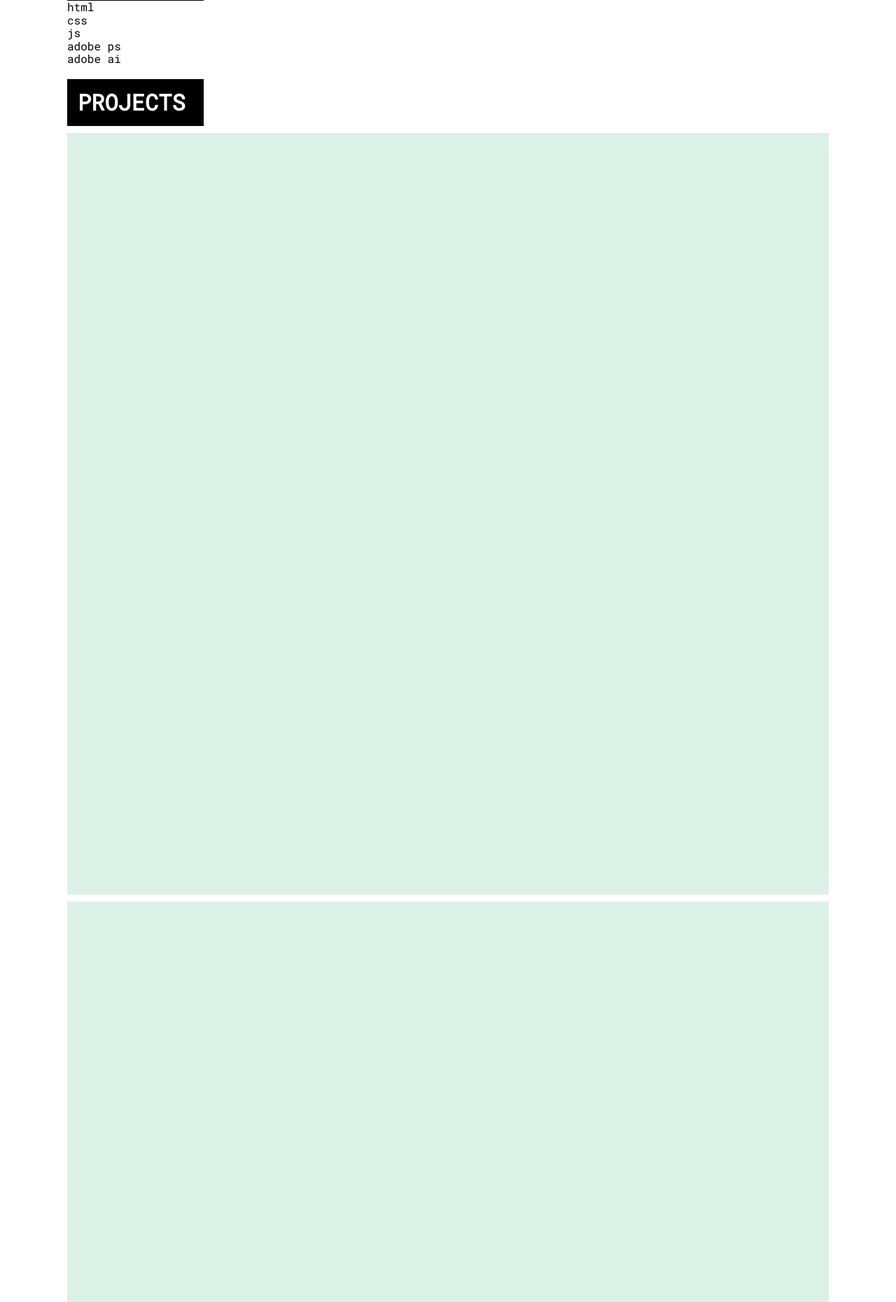
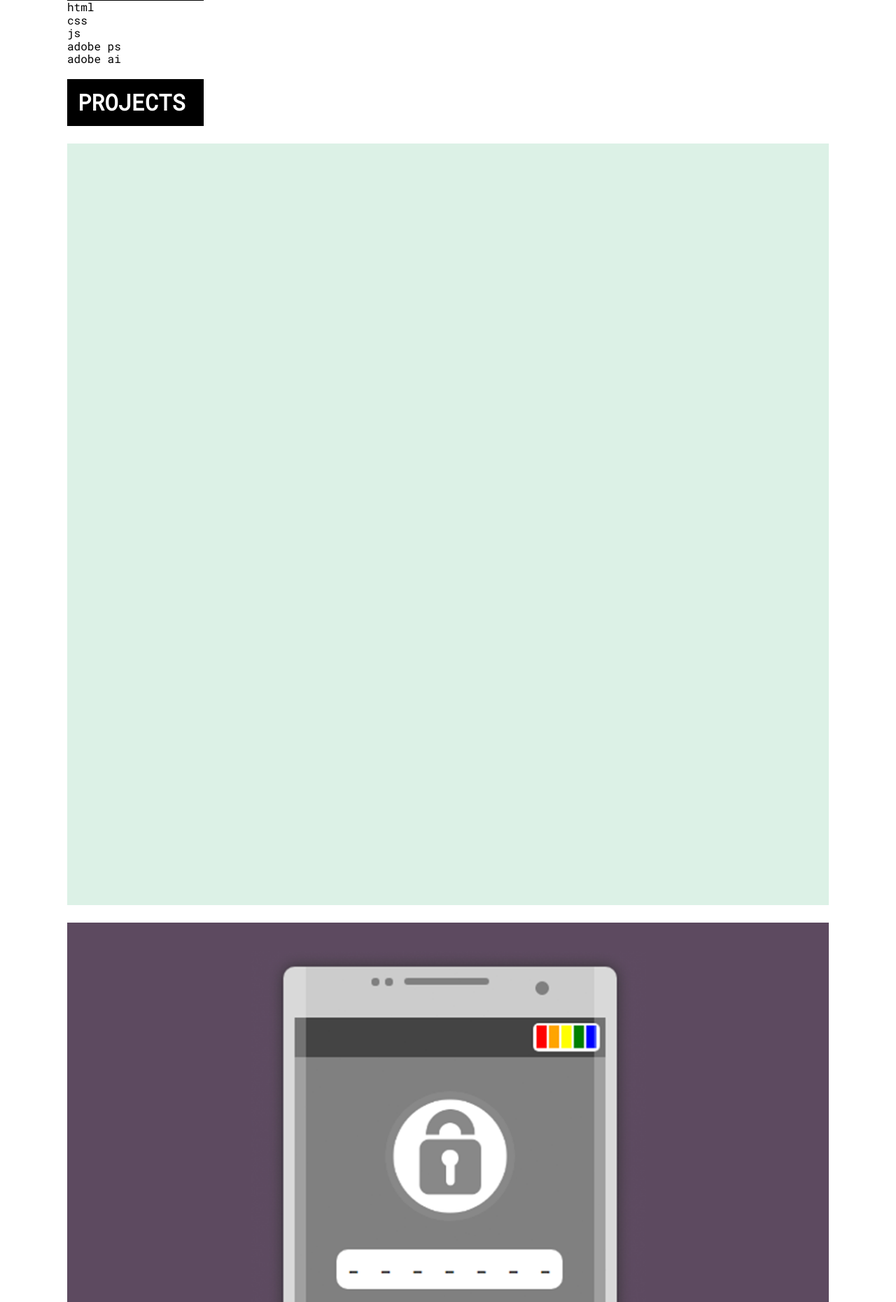
Before and after one commit to seokenny/seokenny2.github.io, a PHP site: page / in a window 1280 px wide. Shown: the part 932-2792 px from the top of the page at 70% size. Run offline with PHP 8.4, Linux system fonts and the light colour scheme.

Commit message:
Added animation and background projects/work

```diff
--- a/css/main.css
+++ b/css/main.css
@@ -116,7 +116,7 @@
 .work_tile {
 	width:100%;
 	padding-top:100%;
-	margin:10px 0;
+	margin:25px 0;
 	background-color:#dcf1e6;
 	display:block;
 	position:relative;
@@ -131,6 +131,33 @@
 	position:absolute;
 	text-align:center;
 	padding-top:115px;
+	font-size:2.5em;
+}
+
+.work_tile_slider {
+	background-color:rgba(0,0,0,.65);
+	height:100%;
+	width:100%;
+	position:absolute;
+	top:0;
+	color:white;
+	text-align:center;
+	padding-top:40%;
+	font-size:2em;
+}
+
+.guesser {
+	background-image:url("../images/guesserscreen.png");
+	background-size:cover;
+	background-repeat:no-repeat;
+	background-position:center;
+}
+
+.rugsusa {
+	background-image:url("../images/rugsusabackground.png");
+	background-size:cover;
+	background-repeat:no-repeat;
+	background-position:center;
 }
 
 /**TEST**/
--- a/index.html
+++ b/index.html
@@ -72,33 +72,28 @@
 <div class="section_row">
 	<h3 class="textboxer">PROJECTS</h3>
 	<!--Cookbook-->
-	<div class="work_tile work1 cookbook">
+<!-- 	<div class="work_tile work1 cookbook">
 		<a href="">
 			<h3 class="work_title">COOKBOOK<br><span class="work_descript">create a cookbook of three recipes using jquery.</span><br><div class="github_button"></div></h3>
 		</a>
+	</div> -->
+	<div class="work_tile work1 todo_list">
+		<h3 class="work_tile_slider todo_slider">TO DO LIST<br><span class="work_descript">to do list for tracking needs</span><br><div class="github_button"></div></h3>
 	</div>
 	<!--Guessing Game-->
 	<div class="work_tile work2 guesser">
-		<a href="">
-			<h3 class="work_title">GUESSING GAME<br><span class="work_descript">create a guessing game</span><br><div class="github_button"></div></h3>
-		</a>
-	</div>
-	<!--ONE ZERO THREE-->
-	<div class="work_tile work3 onezerothree">
-		<a href="">
-			<h3 class="work_title">ONE ZERO THREE<br><span class="work_descript">create a product page for a kickstarter</span><br><div class="github_button"></div></h3>
-		</a>
+		<h3 class="work_tile_slider guess_slider">GUESSING GAME<br><span class="work_descript">create a guessing game.</span><br><div class="github_button"></div></h3>
 	</div>
 </div>
 
 <!--Work History-->
 <div class="section_row">
 	<h3 class="textboxer">WORK HISTORY</h3>
+
 	<div class="work_tile work4 rugsusa">
-		<a href="https://rugsusa.com">
-			<h3 class="work_title">RUGS USA<br><span class="work_descript">front end web developer<br>august 2017 - january 2018</span><br><div class="github_button"></div></h3>
-		</a>
+		<h3 class="work_tile_slider rugsusa_slider">RUGS USA<br><span class="work_descript">front end web developer<br>august 2017 - january 2018</span><br><div class="github_button"></div></h3>
 	</div>
+
 </div>
 
 <!--Contact-->
--- a/js/app.js
+++ b/js/app.js
@@ -17,10 +17,23 @@
 	// 	$(".work4 .work_descript").fadeToggle();
 	// });
 	$("#nav_bar_mobile").hide();
+	$(".work_tile_slider").hide();
 	$("#burger_menu").on("click", function(){
 		$("#nav_bar_mobile").slideDown();
 	});
 	$("#burger_menu_close").on("click", function(){
 		$("#nav_bar_mobile").slideUp();
-	})
+	});
+
+	$(".work_tile.todo_list").on("click", function(){
+		$(".todo_slider").slideToggle();
+	});
+
+	$(".work_tile.guesser").on("click", function(){
+		$(".guess_slider").slideToggle();
+	});
+
+	$(".work_tile.rugsusa").on("click", function(){
+		$(".rugsusa_slider").slideToggle();
+	});
 });
```
Also changed, not shown: images/guesserscreen.png (added), images/rugsusabackground.png (added), 2 other files.
